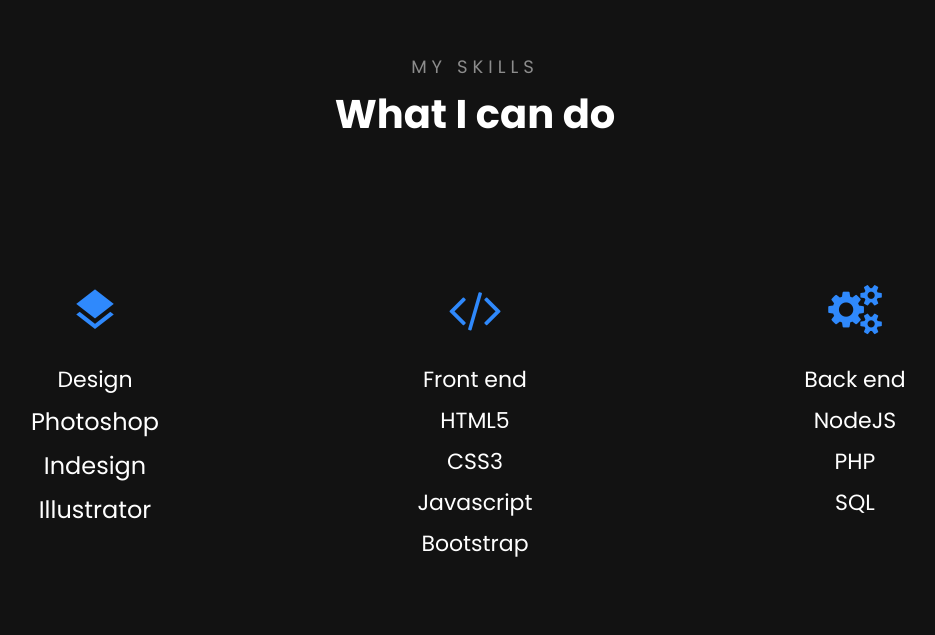
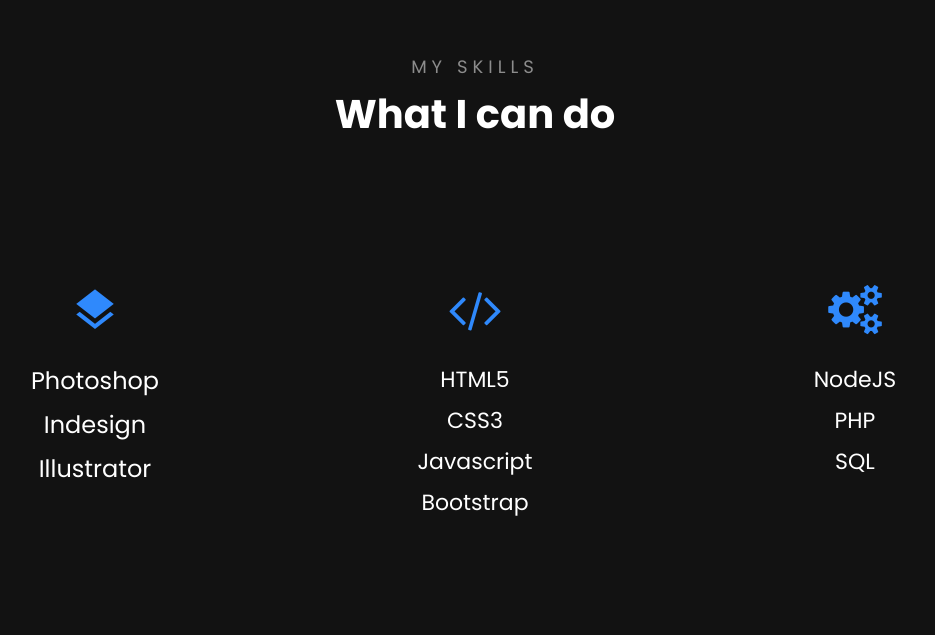
Before and after one commit to anne02550/portfolio, a website: page public/html/index.html in a window 1280 px wide. Shown: the part 1985-2620 px from the top of the page, without its empty margins (165-1100 px from the left). Drawn offline with Linux system fonts and the light colour scheme; some packages are replaced by stand-ins of ours; files that its build step writes are made by us from their sources; no server answers; files whose address does not match are found by name; a web font is replaced by a local one.

Commit message:
update cv

```diff
--- a/public/html/index.html
+++ b/public/html/index.html
@@ -142,7 +142,6 @@
               <div class="media block-6 services p-3 py-4 d-block text-center">
                 <div class="icon mb-3"><span class="icon-layers"></span></div>
                 <div class="media-body">
-                  <h3 class="heading">Design</h3>
                   <h4>Photoshop</h4>
                   <h4>Indesign</h4>
                   <h4>Illustrator</h4>
@@ -153,7 +152,6 @@
               <div class="media block-6 services p-3 py-4 d-block text-center">
                 <div class="icon mb-3"><span class="icon-code"></span></div>
                 <div class="media-body">
-                  <h3 class="heading">Front end</h3>
                     <h4 class="heading">HTML5</h4>
                     <h4 class="heading">CSS3</h4>
                     <h4 class="heading">Javascript</h4>
@@ -166,7 +164,6 @@
               <div class="media block-6 services p-3 py-4 d-block text-center">
                 <div class="icon mb-3"><span class="icon-gears"></span></div>
                 <div class="media-body">
-                  <h3 class="heading">Back end</h3>
                   <h4 class="heading">NodeJS</h4>
                   <h4 class="heading">PHP</h4>
                   <h4 class="heading">SQL</h4>
```
Also changed, not shown: public/img/cv.png, 2 other files.
